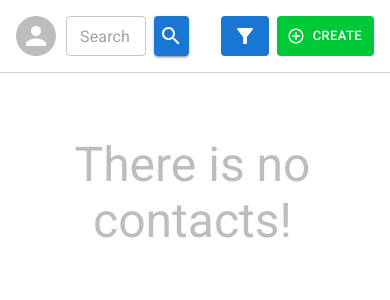
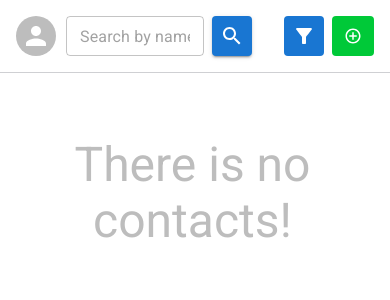
Before and after one commit to zaynlannister/contacts-app, a React (Vite) app: page / in a window 390 px wide. Shown: the top 300 px of the page. Built offline with nearby package versions, Linux system fonts and the light colour scheme.

Commit message:
fix: topbar icon resize

```diff
--- a/src/components/FilterButton/FilterButtonComponent.tsx
+++ b/src/components/FilterButton/FilterButtonComponent.tsx
@@ -103,9 +103,9 @@ export default function FilterButtonComponent(
         onClick={handleClick}
         size="small"
         sx={{
-          padding: "0 12px",
-          minHeight: 0,
-          minWidth: 0,
+          minHeight: "40px",
+          minWidth: "40px",
+          p: 0,
         }}
       >
         <FilterAltIcon />
--- a/src/components/TopBar/TopBar.tsx
+++ b/src/components/TopBar/TopBar.tsx
@@ -1,5 +1,5 @@
 import React from "react";
-import { Button, ButtonProps, TextField } from "@mui/material";
+import { Box, Button, TextField } from "@mui/material";
 import { styled } from "@mui/material/styles";
 import SearchIcon from "@mui/icons-material/Search";
 import AddCircleOutlineOutlinedIcon from "@mui/icons-material/AddCircleOutlineOutlined";
@@ -54,9 +54,9 @@ const TopBar = () => {
           size="small"
           sx={{
             marginLeft: "8px",
-            padding: "0 12px",
-            minHeight: 0,
-            minWidth: 0,
+            padding: 0,
+            minHeight: "40px",
+            minWidth: "40px",
           }}
           variant="contained"
         >
@@ -66,7 +66,9 @@ const TopBar = () => {
       <div className="flex justify-end flex-[3_3_13%] p-4">
         <FilterButtonComponent onFilterChange={handleFilterChange} />
         <CreateModal open={openModal} handleClose={handleCloseModal} />
+        <StyledCreateButtonBox component="div">
           <GreenButton
+            className="create-button"
             onClick={handleOpenModal}
             size="small"
             sx={{
@@ -78,11 +80,26 @@ const TopBar = () => {
             variant="contained"
             startIcon={<AddCircleOutlineOutlinedIcon />}
           >
-          Create
+            <span className="create-button__text">Create</span>
           </GreenButton>
+        </StyledCreateButtonBox>
       </div>
     </form>
   );
 };
 
+const StyledCreateButtonBox = styled(Box)({
+  display: "flex",
+  "@media(max-width: 540px)": {
+    ".create-button": {
+      span: {
+        margin: 0,
+      },
+    },
+    ".create-button__text": {
+      display: "none",
+    },
+  },
+});
+
 export default TopBar;
```
Lines whose indentation alone changed are shown as unchanged.
